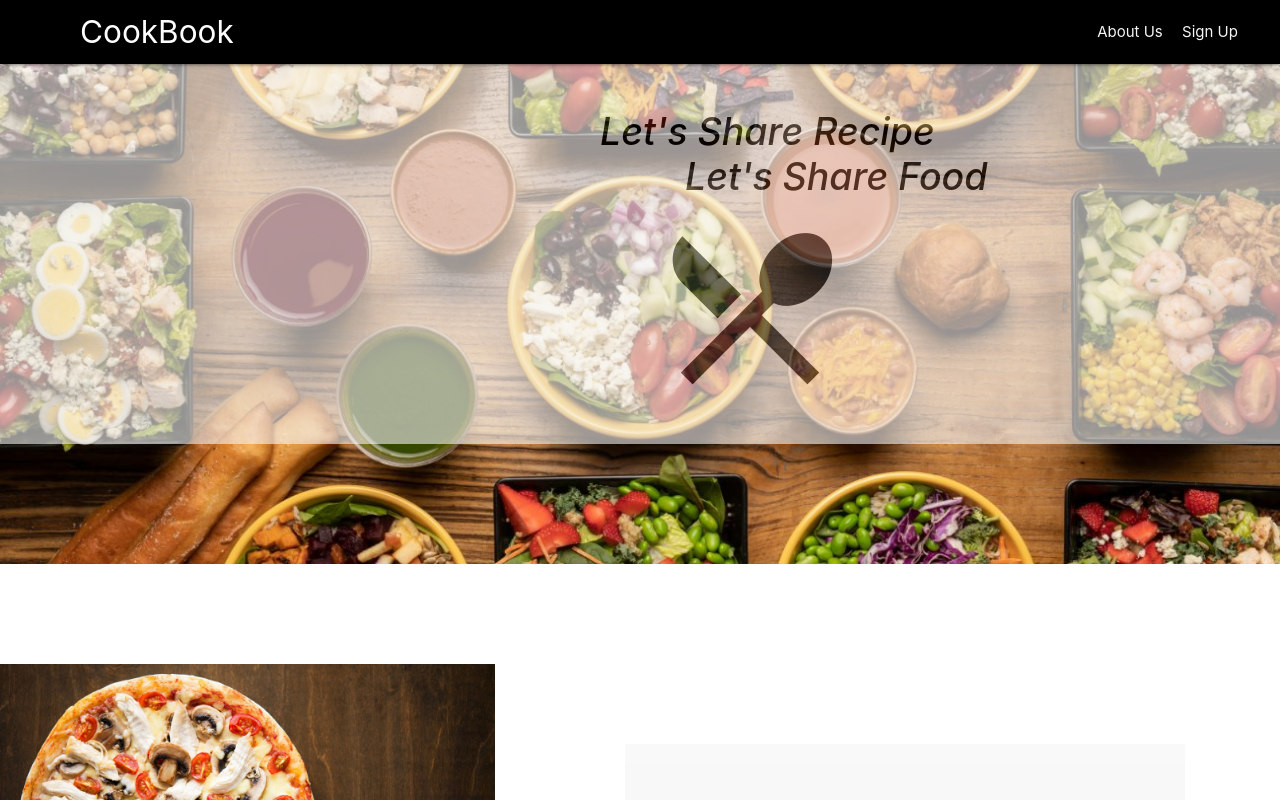
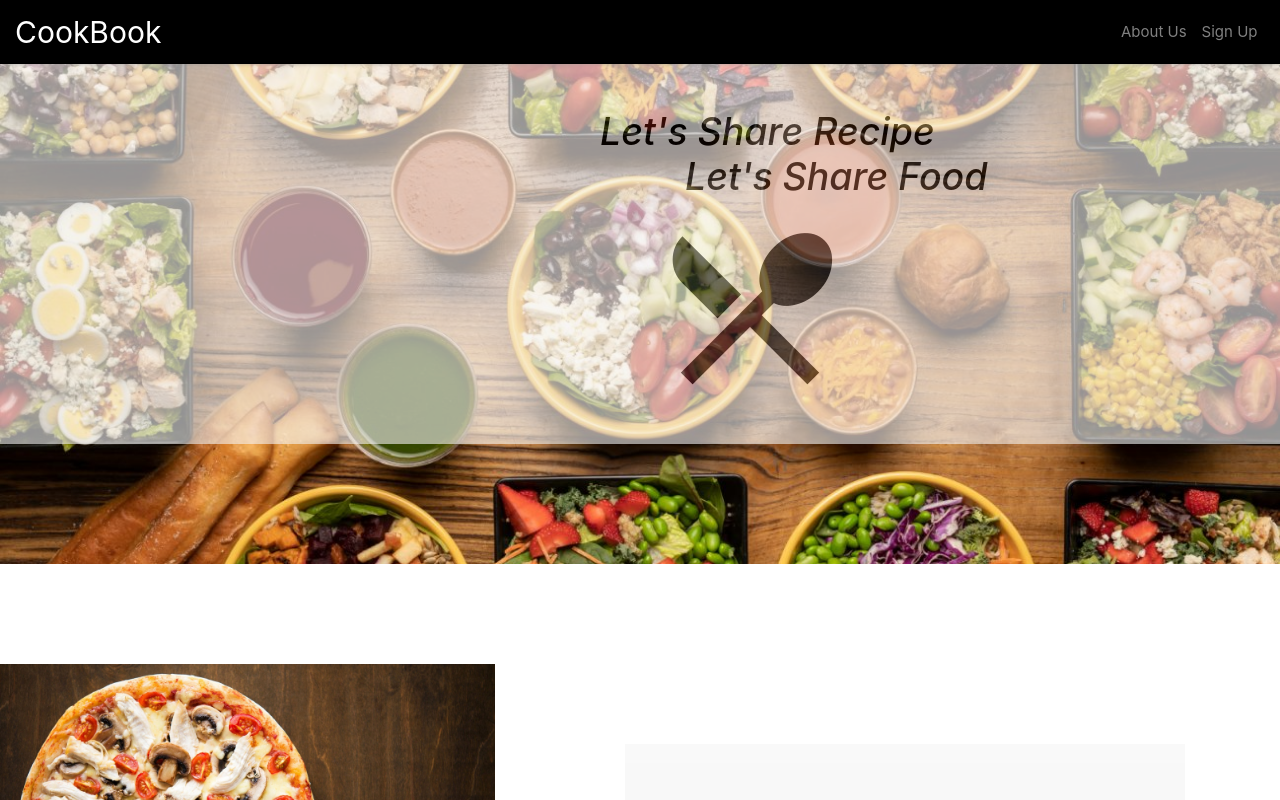
Before and after one commit to zsristy/CookBook, a React (Create React App) app in the folder cookbook/: page /home in a window 1280 px wide. Shown: the top 800 px of the page. Built offline with nearby package versions, Linux system fonts and the light colour scheme; no server answers.

Commit message:
Homenavbar change

```diff
--- a/cookbook/src/component/HomeNavBar.js
+++ b/cookbook/src/component/HomeNavBar.js
@@ -1,32 +1,19 @@
 import React from "react";
-import {useHistory} from 'react-router-dom';
-
+import { Navbar, Nav} from "react-bootstrap";
 
 export default function HomeNavBar() {
-  const history = useHistory();
-    const myMouseOver=(e)=>{
-        e.target.style.background = 'red';
-    }
-    const myMouseOut=(e)=>{
-        e.target.style.background = 'black';
-    }
-    const myOnClick=()=>{
-      history.push("/signup");
-    }
-    const myOnClick1=()=>{
-      history.push("#");
-    }
-
-  return <div className="navbar-fixed">
-    <nav>
-    <div className="nav-wrapper  black" style={{color:"whitesmoke"}}>
-      <p className="brand-logo" style={{marginLeft:80}}>CookBook</p>
-      <ul id="nav-mobile" className="right hide-on-med-and-down" style={{marginRight:30,textAlign:'center'}}>
-        {/* -------------------------------------------------------------------------------------------------LINK */}
-        <li style={{width: 80}} ><p style={{fontSize:15}} onMouseOver={myMouseOver} onMouseOut={myMouseOut} onClick={myOnClick1}>About Us</p></li>
-        <li style={{width: 80}} ><p style={{fontSize:15}} onMouseOver={myMouseOver} onMouseOut={myMouseOut} onClick={myOnClick} >Sign Up</p></li>
-      </ul>
-    </div>
-    </nav>
-  </div>;
+  return (
+    <Navbar
+      style={{ backgroundColor: "black", outline: "none", position:"sticky"}}
+      variant="dark"
+    >
+      <Navbar.Brand style={{fontSize:30}}>CookBook</Navbar.Brand>
+      <Navbar.Collapse id="basic-navbar-nav">
+         <Nav className="ml-auto" style={{alignItems:'right'}}>
+        <Nav.Link href="#home">About Us</Nav.Link>
+        <Nav.Link href="#features">Sign Up</Nav.Link>
+      </Nav>
+      </Navbar.Collapse>
+    </Navbar>
+  );
 }
```
Also changed, not shown: 1 other file (tests, documents, lock files or other folders).
